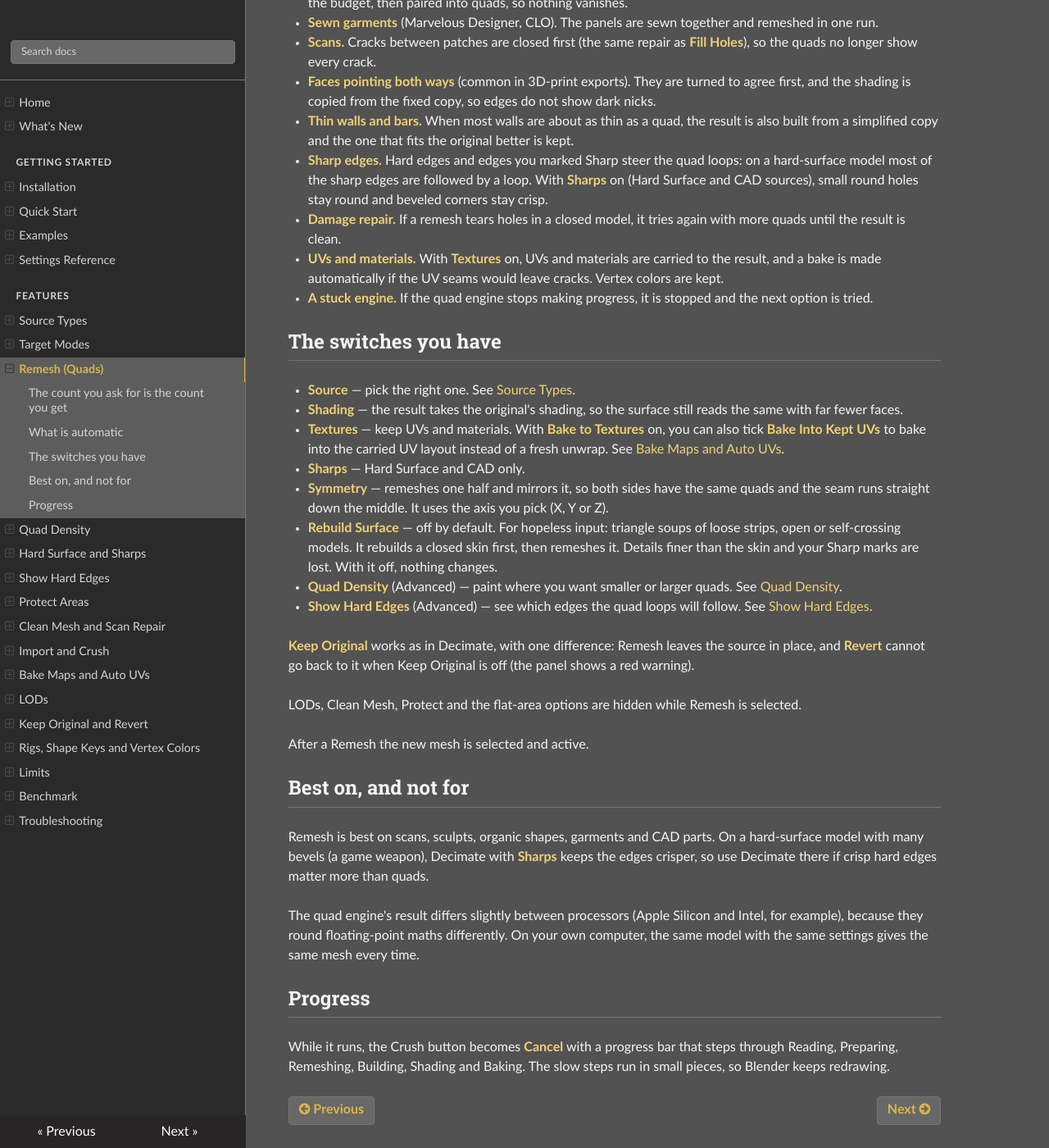
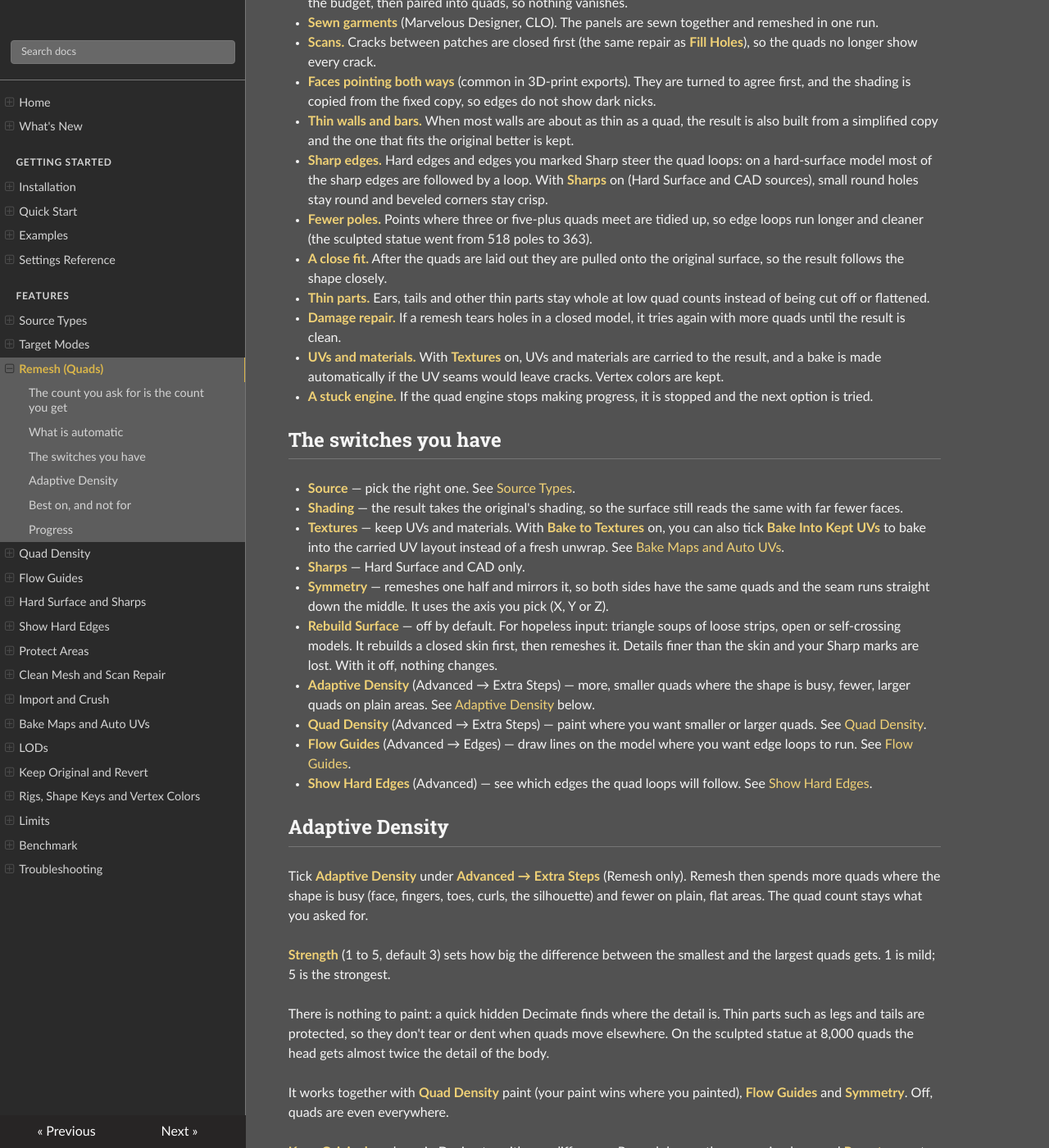
Before and after one commit to henriquevlopes/polygon-crusher-9000-docs, an MkDocs documentation site: the page built from docs/features/remesh.md, in a window 1280 px wide and 1400 px high, scrolled down 1997 px. Shown: the whole window at 82% size. Built offline with MkDocs 1.6.1, drawn with Linux system fonts in a browser that asks for light colours.

Commit message:
2.13.0 draft: Adaptive Density, Flow Guides page, Quad Density notes, What's New
Co-Authored-By: Claude Opus 5.5 <noreply@anthropic.com>

```diff
--- a/docs/features/remesh.md
+++ b/docs/features/remesh.md
@@ -56,6 +56,13 @@ Remesh has very few switches because it looks at the model and decides:
   on a hard-surface model most of the sharp edges are followed by a loop.
   With **Sharps** on (Hard Surface and CAD sources), small round holes stay
   round and beveled corners stay crisp.
+- **Fewer poles.** Points where three or five-plus quads meet are tidied up,
+  so edge loops run longer and cleaner (the sculpted statue went from 518
+  poles to 363).
+- **A close fit.** After the quads are laid out they are pulled onto the
+  original surface, so the result follows the shape closely.
+- **Thin parts.** Ears, tails and other thin parts stay whole at low quad
+  counts instead of being cut off or flattened.
 - **Damage repair.** If a remesh tears holes in a closed model, it tries again
   with more quads until the result is clean.
 - **UVs and materials.** With **Textures** on, UVs and materials are carried to
@@ -80,10 +87,33 @@ Remesh has very few switches because it looks at the model and decides:
   of loose strips, open or self-crossing models. It rebuilds a closed skin
   first, then remeshes it. Details finer than the skin and your Sharp marks
   are lost. With it off, nothing changes.
-- **Quad Density** (Advanced) — paint where you want smaller or larger quads.
-  See [Quad Density](quad-density.md).
+- **Adaptive Density** (Advanced → Extra Steps) — more, smaller quads where
+  the shape is busy, fewer, larger quads on plain areas. See
+  [Adaptive Density](#adaptive-density) below.
+- **Quad Density** (Advanced → Extra Steps) — paint where you want smaller or
+  larger quads. See [Quad Density](quad-density.md).
+- **Flow Guides** (Advanced → Edges) — draw lines on the model where you want
+  edge loops to run. See [Flow Guides](flow-guides.md).
 - **Show Hard Edges** (Advanced) — see which edges the quad loops will follow.
   See [Show Hard Edges](show-hard-edges.md).
+
+## Adaptive Density
+
+Tick **Adaptive Density** under **Advanced → Extra Steps** (Remesh only).
+Remesh then spends more quads where the shape is busy (face, fingers, toes,
+curls, the silhouette) and fewer on plain, flat areas. The quad count stays
+what you asked for.
+
+**Strength** (1 to 5, default 3) sets how big the difference between the
+smallest and the largest quads gets. 1 is mild; 5 is the strongest.
+
+There is nothing to paint: a quick hidden Decimate finds where the detail
+is. Thin parts such as legs and tails are protected, so they don't tear or
+dent when quads move elsewhere. On the sculpted statue at 8,000 quads the
+head gets almost twice the detail of the body.
+
+It works together with **Quad Density** paint (your paint wins where you
+painted), **Flow Guides** and **Symmetry**. Off, quads are even everywhere.
 
 **Keep Original** works as in Decimate, with one difference: Remesh leaves
 the source in place, and **Revert** cannot go back to it when Keep Original is
--- a/mkdocs.yml
+++ b/mkdocs.yml
@@ -26,6 +26,7 @@ nav:
     - Target Modes: features/target-modes.md
     - Remesh (Quads): features/remesh.md
     - Quad Density: features/quad-density.md
+    - Flow Guides: features/flow-guides.md
     - Hard Surface and Sharps: features/hard-surface.md
     - Show Hard Edges: features/show-hard-edges.md
     - Protect Areas: features/protect.md
```
Also changed, not shown: docs/features/flow-guides.md (added, +38 -0 lines), docs/features/quad-density.md (+6 -0 lines), docs/whats-new.md (+24 -2 lines).
